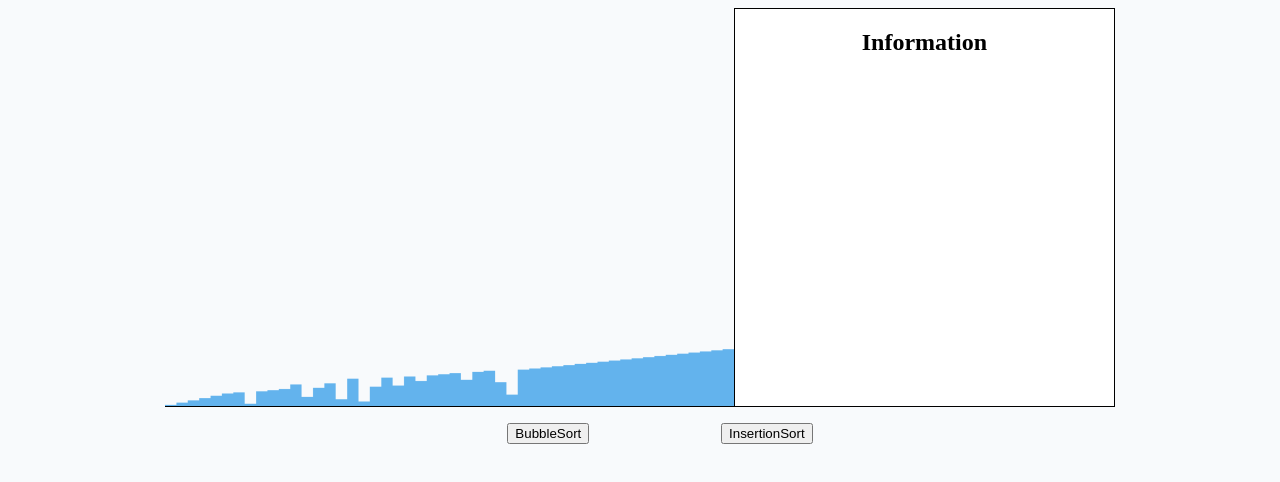
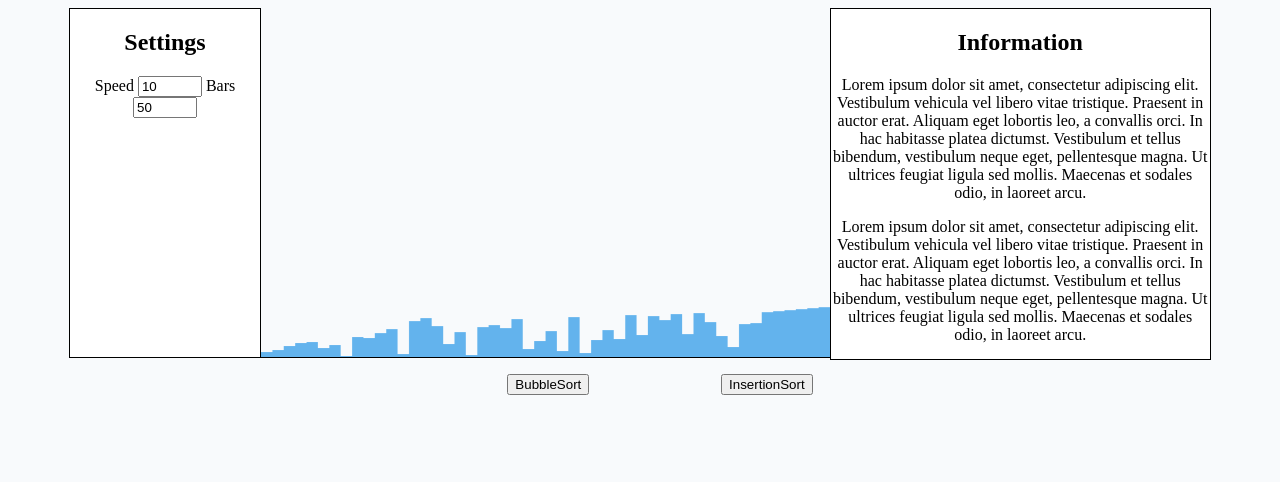
Before and after one commit to OskarHokkanen/SortVisualization, a plain HTML site: page index.html in a window 1280 px wide. Both pictures are taken after a click on the button "BubbleSort". Drawn offline with Linux system fonts and the light colour scheme.

Commit message:
Fixed some code and added settings

```diff
--- a/index.html
+++ b/index.html
@@ -11,9 +11,24 @@
 <body>
     <div id="wrapper">
         <div id="canvas-wrapper">
+            <div id="canvas-settings">
+                <h2>Settings</h2>
+                <label for="displaySpeed">Speed</label>
+                <input type="number" name="displaySpeed" id="displaySpeed" min="1" max="100" value="10">
+                <label for="displaySpeed">Bars</label>
+                <input type="number" name="amountOfBars" id="amountOfBars" min="10" max="350" value="50">
+                 <!--TODO Oskar implement amountOfBars & Style it-->
+            </div>
             <canvas id="canvas" width="500" height="350"></canvas>
             <div id="canvas-information">
                 <h2>Information</h2>
+                <p>Lorem ipsum dolor sit amet, consectetur adipiscing elit. Vestibulum vehicula vel libero vitae tristique. Praesent in auctor erat. Aliquam eget lobortis leo, a convallis orci. In hac habitasse platea dictumst. Vestibulum et tellus bibendum, vestibulum neque eget, pellentesque magna. Ut ultrices feugiat ligula sed mollis. Maecenas et sodales odio, in laoreet arcu.</p>
+                <p>Lorem ipsum dolor sit amet, consectetur adipiscing elit. Vestibulum vehicula vel libero vitae tristique. Praesent in auctor erat. Aliquam eget lobortis leo, a convallis orci. In hac habitasse platea dictumst. Vestibulum et tellus bibendum, vestibulum neque eget, pellentesque magna. Ut ultrices feugiat ligula sed mollis. Maecenas et sodales odio, in laoreet arcu.</p>
+                <p>Lorem ipsum dolor sit amet, consectetur adipiscing elit. Vestibulum vehicula vel libero vitae tristique. Praesent in auctor erat. Aliquam eget lobortis leo, a convallis orci. In hac habitasse platea dictumst. Vestibulum et tellus bibendum, vestibulum neque eget, pellentesque magna. Ut ultrices feugiat ligula sed mollis. Maecenas et sodales odio, in laoreet arcu.</p>
+                <p>Lorem ipsum dolor sit amet, consectetur adipiscing elit. Vestibulum vehicula vel libero vitae tristique. Praesent in auctor erat. Aliquam eget lobortis leo, a convallis orci. In hac habitasse platea dictumst. Vestibulum et tellus bibendum, vestibulum neque eget, pellentesque magna. Ut ultrices feugiat ligula sed mollis. Maecenas et sodales odio, in laoreet arcu.</p>
+                <p>Lorem ipsum dolor sit amet, consectetur adipiscing elit. Vestibulum vehicula vel libero vitae tristique. Praesent in auctor erat. Aliquam eget lobortis leo, a convallis orci. In hac habitasse platea dictumst. Vestibulum et tellus bibendum, vestibulum neque eget, pellentesque magna. Ut ultrices feugiat ligula sed mollis. Maecenas et sodales odio, in laoreet arcu.</p>
+                <p>Lorem ipsum dolor sit amet, consectetur adipiscing elit. Vestibulum vehicula vel libero vitae tristique. Praesent in auctor erat. Aliquam eget lobortis leo, a convallis orci. In hac habitasse platea dictumst. Vestibulum et tellus bibendum, vestibulum neque eget, pellentesque magna. Ut ultrices feugiat ligula sed mollis. Maecenas et sodales odio, in laoreet arcu.</p>
+                <p>Lorem ipsum dolor sit amet, consectetur adipiscing elit. Vestibulum vehicula vel libero vitae tristique. Praesent in auctor erat. Aliquam eget lobortis leo, a convallis orci. In hac habitasse platea dictumst. Vestibulum et tellus bibendum, vestibulum neque eget, pellentesque magna. Ut ultrices feugiat ligula sed mollis. Maecenas et sodales odio, in laoreet arcu.</p>
             </div>
         </div>
         <ul>
--- a/script.js
+++ b/script.js
@@ -58,7 +58,7 @@ function startBubbleSort() {
         render(l);
         i++;
         if (i === steps.length) clearInterval(interval);
-    }, 1);
+    }, getSetting('displaySpeed'));
 }
 
 // https://www.geeksforgeeks.org/bubble-sort/
@@ -98,7 +98,7 @@ function startInsertionSort() {
         render(l);
         i++;
         if (i === steps.length) clearInterval(interval);
-    }, 40);
+    }, getSetting('displaySpeed'));
 }
 
 function insertionSort(arr){
@@ -146,6 +146,19 @@ function getSetting(setting) {
     if (setting === "barColor") {
         return 'rgb(99, 179, 237)';
     }
-
+    if (setting === "displaySpeed") {
+        let ds = document.getElementById('displaySpeed').value;
+        if (ds <= 100 && ds >= 2) {
+            return ds;
+        }
+        return 10;
+    }
+    if (setting === "amountOfBars") {
+        let aob = document.getElementById('amountOfBars').value;
+        if (aob <= 300 && ds >= 10) {
+            return aob;
+        }
+        return 50;
+    }
 
 }
--- a/style.css
+++ b/style.css
@@ -12,7 +12,7 @@ body {
 
 #canvas-wrapper {
     width: 100%;
-    height: auto;
+    height: 350px;
     display: flex;
     flex-direction: row;
     justify-content: center;
@@ -25,11 +25,19 @@ canvas {
 
 #canvas-information {
     width: 30%;
+    height: inherit;
+    background-color: white;
+    border: solid black 1px;
+    text-align: center;
+    overflow-y: scroll;
+}
+
+#canvas-settings {
+    width: 15%;
     background-color: white;
     border: solid black 1px;
     text-align: center;
 }
-
 ul {
     width: 45%;
     display: flex;
```
Also changed, not shown: 1 other file.
